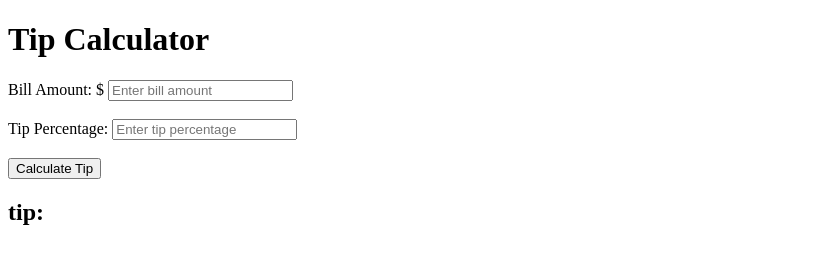
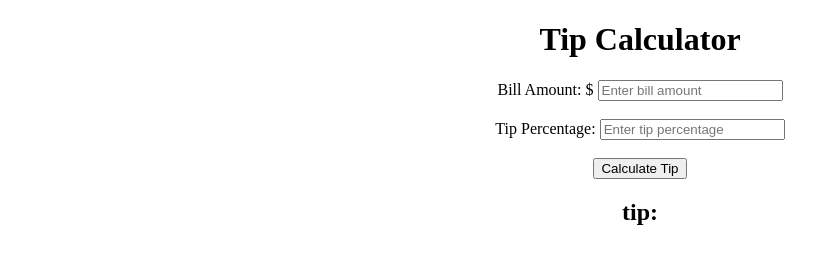
Before and after one commit to Saivivek-velpula/html-css-js-projects, a plain HTML site: page Tip calculator/index.html in a window 1280 px wide. Shown: the whole page, without its empty margins (0-840 px from the left). Drawn offline with Linux system fonts and the light colour scheme.

Commit message:
tip calculator

```diff
--- a/Tip calculator/index.html
+++ b/Tip calculator/index.html
@@ -4,8 +4,10 @@
     <meta charset="UTF-8">
     <meta name="viewport" content="width=device-width, initial-scale=1.0">
     <title>Document</title>
+    <link rel="stylesheet" href="style.css">
 </head>
 <body>
+    <div class="container">
         <h1>Tip Calculator</h1>
         <label for="billAmount">Bill Amount: $</label>
         <input type="number" id="billAmount" placeholder="Enter bill amount" step="0.01"><br><br>
@@ -13,6 +15,7 @@
         <input type="number" id="tipPercentage" placeholder="Enter tip percentage" step="0.01"><br><br>
         <button id="calculateTip">Calculate Tip</button>
         <h2 id="tipResult">tip:</h2>
+    </div>
 </body>
 <script src="script.js"></script>
 </html>
--- /dev/null
+++ b/Tip calculator/style.css
@@ -0,0 +1,3 @@
+.container{
+    text-align: center;
+}
```
Lines whose indentation alone changed are shown as unchanged.
